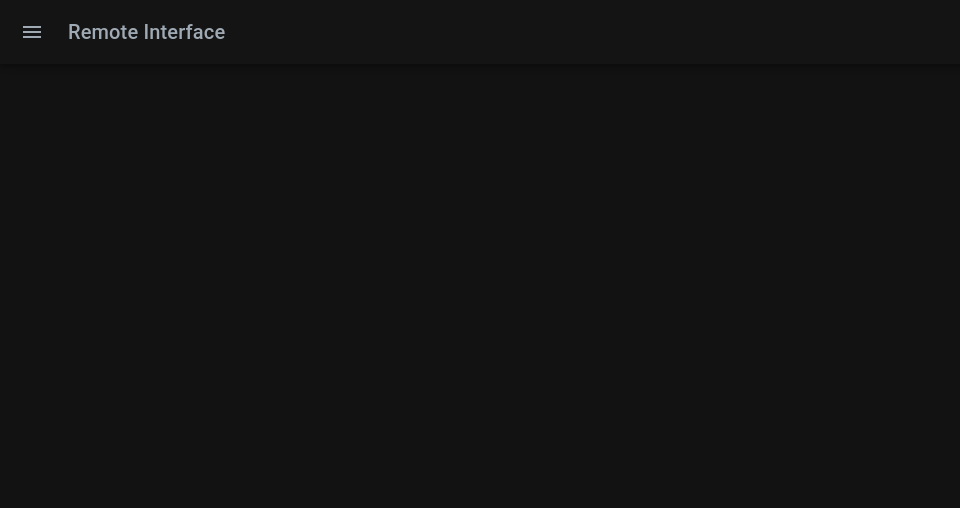
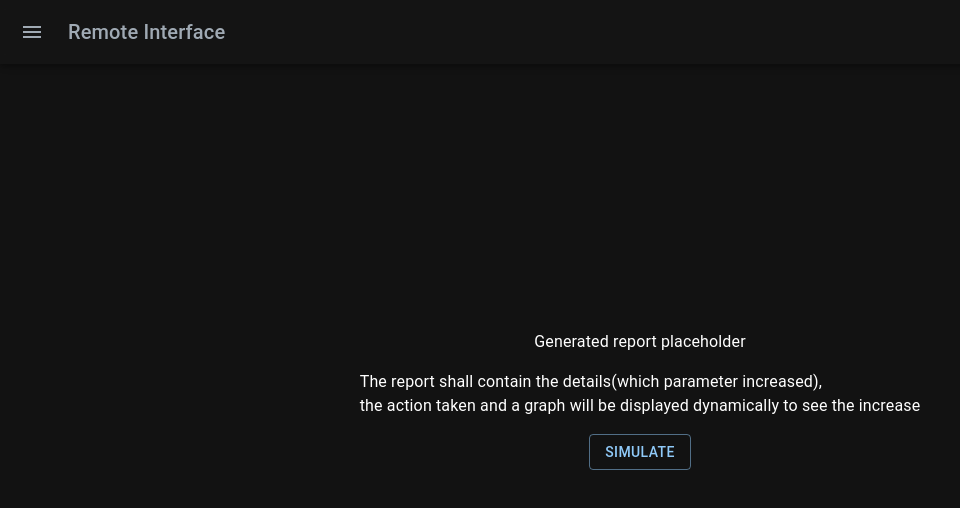
Before and after one commit to DumitrescuViorel-Nicolae/WebClient, a React (Create React App) app: page /reports in a window 1280 px wide. Before the commit this address had no page. Shown: the top 508 px of the page, without its empty margins (0-960 px from the left). Built offline with nearby package versions, Linux system fonts and the light colour scheme; no server answers.

Commit message:
reports page and loading refactor

```diff
--- a/src/App.js
+++ b/src/App.js
@@ -8,6 +8,7 @@ import Temperature from './components/IndividualPages/Temperature';
 import DashboardMain from './components/Dashboard/DashboardMain';
 import AirQuality from './components/IndividualPages/AirQuality';
 import AirParameters from './components/IndividualPages/AirParameters';
+import Reports from './components/IndividualPages/Reports';
 
 function App() {
 
@@ -25,7 +26,8 @@ function App() {
             <Route path='/' element={<DashboardMain />} />
             <Route path='temperature' element={<Temperature />} />
             <Route path='airQuality' element={<AirQuality/>}/>
-            <Route path='pressure' element={<AirParameters/>} />
+            <Route path='parameters' element={<AirParameters/>} />
+            <Route path='reports' element={<Reports/>} />
           </Routes>
 
       </div>
--- a/src/components/Dashboard/Dashboard.js
+++ b/src/components/Dashboard/Dashboard.js
@@ -17,6 +17,7 @@ import ThermostatIcon from '@mui/icons-material/Thermostat';
 import AirIcon from '@mui/icons-material/Air';
 import CalendarViewMonthIcon from '@mui/icons-material/CalendarViewMonth';
 import GoogleIcon from '@mui/icons-material/Google';
+import FlagIcon from '@mui/icons-material/Flag';
 import { GoogleLogin, googleLogout, useGoogleLogin } from '@react-oauth/google';
 import axios from 'axios';
 
@@ -147,7 +148,12 @@ export default function Dashboard() {
           />
           <Navigation dependencyObj={{
             type: 'Air parameters', closeMethod: handleDrawerClose,
-            icon: <CalendarViewMonthIcon />, toUrl: 'pressure'
+            icon: <CalendarViewMonthIcon />, toUrl: 'parameters'
+          }}
+          />
+          <Navigation dependencyObj={{
+            type: 'Reports', closeMethod: handleDrawerClose,
+            icon: <FlagIcon />, toUrl: 'reports'
           }}
           />
 
--- a/src/components/Dashboard/DashboardMain.js
+++ b/src/components/Dashboard/DashboardMain.js
@@ -19,6 +19,7 @@ import dashboard from '../../media/dashboard.jpg'
 import axiosClient from '../../shared/axiosClient';
 import { READINGS } from '../../shared/endpoints'
 import DashboardCards from './DashboardCards';
+import { Box } from '@mui/system';
 
 function DashboardMain() {
 
@@ -107,9 +108,16 @@ function DashboardMain() {
           )}
 
 
-        </Grid>) : (<Card className='py-52 my-52 px-52' id='glass'>
-          <LinearProgress />
-        </Card>)}
+        </Grid>) : (
+        <Box height={'50vh'} display={'flex'} justifyContent={'center'} alignItems={'center'}>
+                    <Card>
+                        <div className='w-80 m-4'>Loading...</div>
+                        <CardContent >
+                            <LinearProgress />
+                        </CardContent>
+                    </Card>
+                </Box>
+        )}
     </div>
 
   )
--- a/src/components/IndividualPages/AirParameters.js
+++ b/src/components/IndividualPages/AirParameters.js
@@ -1,13 +1,13 @@
 import React, { useEffect, useState } from 'react'
 import { getReadings } from '../../shared/sharedFunctions';
 import { LineChart, Line, XAxis, YAxis, CartesianGrid, Tooltip, Legend } from 'recharts';
-import { Grid, Typography } from '@mui/material';
+import { Card, CardContent, Grid, LinearProgress, Typography } from '@mui/material';
 import Buttons from '../../shared/SharedComponents/Buttons';
+import { Box } from '@mui/system';
 
 const AirParameters = () => {
 
     const [data, setData] = useState([]);
-
 
     useEffect(() => {
         getReadings(setData);
@@ -18,22 +18,36 @@ const AirParameters = () => {
         const { type } = entry;
         const group = acc.find((group) => group.type === type);
         if (group) {
-            group.values.push({value: entry.value, time: entry.time});
+            group.values.push({ value: entry.value, time: entry.time });
         } else {
-            acc.push({ type, values: [{value: entry.value, time: entry.time}] });
+            acc.push({ type, values: [{ value: entry.value, time: entry.time }] });
         }
         return acc;
     }, []);
 
+    console.log(data.length)
+    const checkForData = () => {
+        if (data.length === 0) {
+            return (
+                <Box height={'100vh'} display={'flex'} justifyContent={'center'} alignItems={'center'}>
+                    <Card>
+                        <div className='w-80 m-4'>Loading...</div>
+                        <CardContent >
+                            <LinearProgress />
+                        </CardContent>
+                    </Card>
+                </Box>
+            )
+        } else {
             return (
                 <Grid container className='my-28'>
                     {groupedData.map(item =>
-                <Grid item md={6} lg={4}>
+                        <Grid key={item.type} item md={6} lg={4}>
                             <Typography align='center'>
                                 {item.type.charAt(0).toUpperCase() + item.type.slice(1)}
                             </Typography>
                             <LineChart
-                        style={{margin: '0 auto'}}
+                                style={{ margin: '0 auto' }}
                                 key={item.type}
                                 width={450}
                                 height={450}
@@ -55,9 +69,17 @@ const AirParameters = () => {
                         </Grid>
                     )}
                     <Grid item>
-            <Buttons setFunction = {setData}/>
+                        <Buttons setFunction={setData} />
                     </Grid>
                 </Grid>
+            )
+        }
+    }
+
+    return (
+
+        checkForData()
+
 
     )
 }
--- /dev/null
+++ b/src/components/IndividualPages/Reports.js
@@ -0,0 +1,39 @@
+import { Box } from '@mui/system'
+import { Button, Tooltip, Typography } from '@mui/material'
+
+import React, { useEffect, useState } from 'react'
+import { getReadings } from '../../shared/sharedFunctions';
+
+const Reports = () => {
+
+  const [data, setData] = useState([]);
+  useEffect(() => {
+    getReadings(setData);
+    //eslint-disable-next-line
+  }, [])
+
+
+  return (
+    <Box display={'flex'} justifyContent={'center'}
+      height={'100vh'}
+      alignItems={'center'}
+      gap={2}
+      flexDirection={'column'}>
+      <div>Generated report placeholder</div>
+      <div>The report shall contain the details(which parameter increased), <br /> the action taken and a graph will be displayed dynamically to see the increase</div>
+      <Tooltip title={<Typography textAlign={'center'}>
+        Simulates a dangerous increase <br />
+        Initiates the procedure
+        Generates Report and sends alerts
+      </Typography>}>
+        <Button variant='outlined'>Simulate</Button>
+      </Tooltip>
+
+    </Box>
+
+
+
+  )
+}
+
+export default Reports
--- a/src/shared/sharedFunctions.js
+++ b/src/shared/sharedFunctions.js
@@ -17,10 +17,6 @@ export function getReadings(setFunction) {
 
   export async function deleteEntries(setFunction) {
     await axiosClient.delete(DELETE_ENTRIES).then(
-      Array(2).fill(0).forEach(() => generateNew(setFunction))
+      Array(1).fill(0).forEach(() => generateNew(setFunction))
     );
   };
-
-  // export function callDbInterogation(setFunction){
-  //   setInterval(() => {getReadings(setFunction)}, 10000)
-  // }
```
Lines whose indentation alone changed are shown as unchanged.
